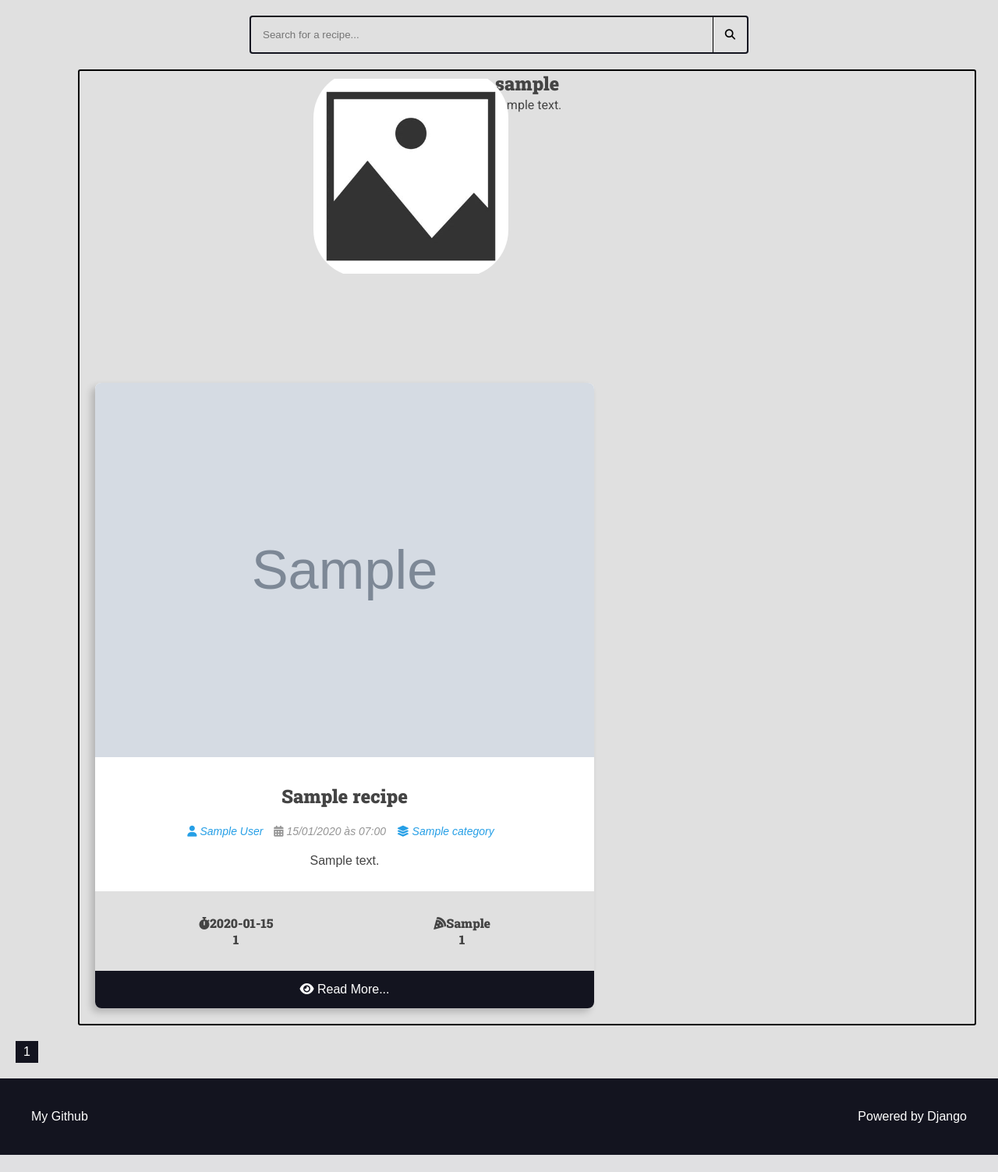
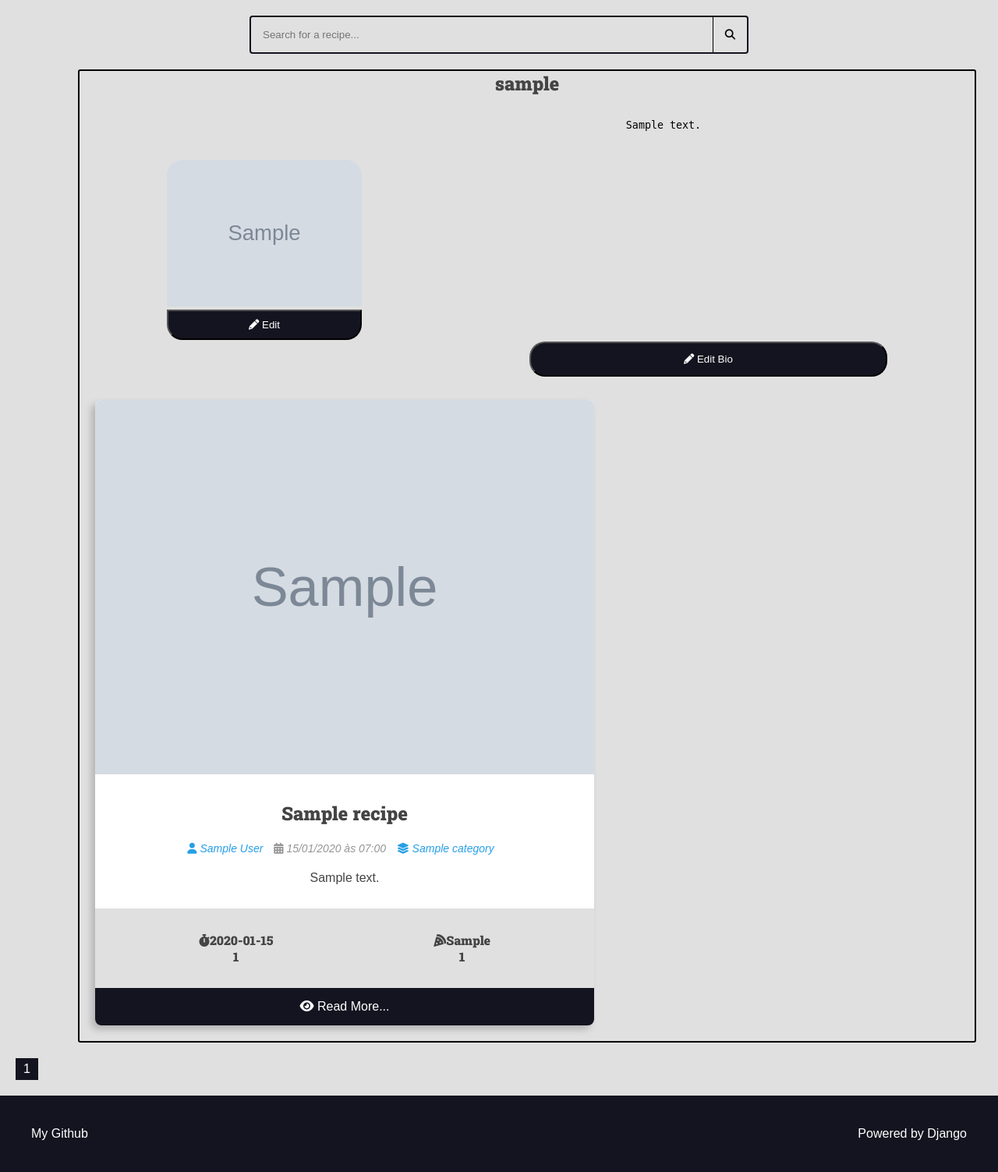
Before and after one commit to cleytonbernardino/recipe-website, a Django app: page /authors/profile/1/ in a window 1280 px wide. Shown: the part 131-1634 px from the top of the page at 78% size. Before the commit the page ends 1612 px from the top, so only its background shows below. Run offline with Django 4.2, Linux system fonts and the light colour scheme; a user stored in the database is signed in; tables that the repository leaves empty hold one stand-in row (values such as "Sample post"); grey boxes marked "Sample" are stand-in pictures.

Commit message:
profile page finished

```diff
--- a/authors/models.py
+++ b/authors/models.py
@@ -8,7 +8,7 @@
     author = models.OneToOneField(User, on_delete=models.CASCADE)
     bio = models.TextField(default='', blank=True)
     profile_picture = models.ImageField(
-        upload_to='auhtors/pictures/%Y/%m/%d/', null=True, blank=True
+        upload_to='authors/pictures/%Y/%m/%d/', null=True, blank=True
     )
 
     def __str__(self):
--- a/authors/templates/authors/pages/profile.html
+++ b/authors/templates/authors/pages/profile.html
@@ -6,11 +6,55 @@
 {% block content %}
     <div class="main-content center profile-container">
         <div class="profile-content">
-            <div class="profile-portail">
-                <h2>{{ profile.author.username }}</h2>
-                <p>{{ profile.bio }}</p>
+            <h2>{{ profile.author.username }}</h2>
+            <div class="profile-portail margin-top-2">
+                <div class="bio-container">
+                    {% if is_owner %}
+                        <form action="{% url "authors:profile_update_profile" %}" method="post" class="bio-form">
+                            {% csrf_token %}
+                            <div class="form-with-count">
+                                <textarea
+                                    name="text-bio"
+                                    id="text-bio"
+                                    class="show-bio"
+                                    max-length="255"
+                                    onkeyup="charCount(this)"
+                                    readonly
+                                >{{ profile.bio }}</textarea>
+                                <span id="current-char" class="form-length-count hidden">0/255</span>
+                            </div>
+                            <button type="submit" class="base-button profile-button" onclick="functinText(this)">
+                                <i class="fa-solid fa-pencil"></i>
+                                {% translate "Edit Bio" %}
+                            </button>
+                        </form>
+                    {% else %}
+                        <div class="bio-content">{{ profile.bio }}</div>
+                    {% endif %}
+                </div>
                 <div class="profile-image-container">
-                    <img src="/media/missionImage.jpg" alt="Profile Picture"  class="margin-top-1">
+                    {% if is_owner %}
+                        <form
+                            action="{% url "authors:profile_update_profile" %}"
+                            id="profile-image-form"
+                            method="POST"
+                            enctype="multipart/form-data"
+                        >
+                            {% csrf_token %}
+                            <input type="file" name="profile-image-input" style="height:0px;overflow:hidden" accept=".jpg, .png">
+                            <button class="base-button save-image-button hidden">
+                                <i class="fa-solid fa-floppy-disk"></i>
+                                {% translate "Save" %}
+                            </button>
+                            <img src="{{ image }}" alt="Profile Picture"  id="author-image" style="border-radius: 20px 20px 0 0;">
+                            <button type="button" class="base-button edit-image-button" onclick="chooseFile()">
+                                <i class="fa-solid fa-pencil"></i>
+                                {% translate "Edit" %}
+                            </button>
+                        </form>
+                    {% else %}
+                            <img src="/media/missionImage.jpg" alt="Profile Picture"  class="margin-top-1 image-portail">
+                    {% endif %}
                 </div>
             </div>
             <div class="profile-recipes main-content main-content-list container">
--- a/authors/urls.py
+++ b/authors/urls.py
@@ -23,5 +23,12 @@
         'dashboard/recipe/<int:id>/edit',
         views.DashboardRecipe.as_view(), name='dashboard_recipe_edit'
     ),
-    path('profile/<int:id>/', views.ProfileView.as_view(), name='profile_detail'),
+    path(
+        'profile/<int:id>/',
+        views.ProfileView.as_view(), name='profile_detail'
+    ),
+    path(
+        'profile/updateProfile/',
+        views.ProfileView.as_view(), name='profile_update_profile'
+    )
 ]
--- a/authors/views/profile.py
+++ b/authors/views/profile.py
@@ -1,30 +1,58 @@
+from os import environ
+
 from django.contrib.auth.models import User
-from django.shortcuts import get_object_or_404, render
+from django.shortcuts import get_object_or_404, redirect, render
+from django.urls import reverse
 from django.views import View
-from os import environ
 
 from authors.models import Profile
 from recipes.models import Recipe
 from utils.pagination import make_pagination
 
-PER_PAGE = int(environ.get('PER_PAGE', 6))
+PER_PAGE = int(environ.get('PROFILE_PER_PAGE', 6))
+
 
 class ProfileView(View):
     template_name = 'authors/pages/profile.html'
 
     def get(self, request, id: int):
+        context = {}
+
         profile = get_object_or_404(
                 Profile.objects.filter(pk=id).select_related('author'),
                 pk=id
             )
         author = User.objects.get(pk=id)
+        context['image'] = '/media/missionImage.jpg'
+
+        if author == self.request.user:
+            context['is_owner'] = True
+
+        if profile.profile_picture != '':
+            context['image'] = profile.profile_picture.url
+
         recipes = Recipe.objects.filter(author=author, is_published=True)\
             .select_related('category').prefetch_related('author').order_by('-id')
 
         page_obj, page_range = make_pagination(request, recipes, PER_PAGE)
 
-        return render(request, self.template_name, {
+        context.update({
             'profile': profile,
             'recipes': page_obj,
             'pagination_range': page_range,
         })
+
+        return render(request, self.template_name, context)
+
+    def post(self, request):
+        if request.POST.get('text-bio'):
+            request.user.profile.bio = request.POST['text-bio']
+
+        if request.FILES:
+            request.user.profile.profile_picture = request.FILES['profile-image-input']
+
+        request.user.profile.save()
+
+        return redirect(
+            reverse("authors:profile_detail", kwargs={"id": request.user.id})
+        )
--- a/base_static/global/css/styles.css
+++ b/base_static/global/css/styles.css
@@ -198,6 +198,10 @@
     padding: var(--spacing-gutter-small)
 }
 
+.hidden {
+    visibility: hidden;
+}
+
 .overflow-hidden {
     overflow: hidden;
 }
@@ -208,6 +212,36 @@
 
 .margin-top-1 {
     margin-top: 1rem;
+}
+
+.margin-top-2 {
+    margin-top: 2rem;
+}
+
+.margin-top-3 {
+    margin-top: 3rem;
+}
+
+.margin-top-4 {
+    margin-top: 4rem;
+}
+
+.margin-top-5 {
+    margin-top: 5rem;
+}
+
+/* BASE BUTTON */
+.base-button {
+    background: var(--color-primary-dark);
+    color: var(--color-white);
+    cursor: pointer;
+    text-align: center;
+    padding: 1rem;
+    transition: color 300ms ease-in-out;
+}
+
+.base-button:hover {
+    color: var(--color-primary);
 }
 
 .main-logo {
@@ -429,20 +463,15 @@
 }
 
 .recipe-footer a {
-    background: var(--color-primary-dark);
     display: block;
     color: var(--color-white);
-    text-align: center;
     padding: 1.5rem var(--spacing-gutter-medium);
-    transition: all 300ms ease-in-out;
     bottom: 0;
 }
 
 .recipe-footer a:hover {
     filter: brightness(1.3);
-    color: var(--color-primary)
 }
-
 
 .main-footer {
     display: flex;
@@ -658,37 +687,85 @@
     border-radius: 3px;
 }
 
+.bio-container {
+    width: 50%;
+    position: relative;
+}
+
 .profile-portail {
-    position: relative;
-    min-height: 40rem;
+    display: flex;
+    flex-flow: row-reverse nowrap;
+    justify-content: center;
+    min-height: 37rem;
+    gap: 10rem;
 }
 
 .profile-image-container {
     overflow: hidden;
     width: 25rem;
-    border-radius: 60px;
-    position: absolute;
-    top: 0;
-    left: 30rem;
 }
 
-
-
-
-
-
-
-/* BOTÃO FODA PARA SER USADO */
-
-#choice-button {
-    margin-top: .5rem;;
-    padding: 1rem;
-    border: solid 2px var(--color-primary-dark);
-    border-radius: 10px;
-    background: none;
+.profile-image-container img {
+    min-width: 25rem;
 }
 
-#choice-button:hover {
-    border-color: var(--color-primary-hover);
-    background: var(--color-gray-3);
+.image-portail {
+    border-radius: 60px;
 }
+
+.save-image-button {
+    width: 100%;
+    border-radius: 20px 20px 0 0;
+    margin-bottom: .4rem;
+}
+
+.edit-image-button {
+    width: 100%;
+    border-radius: 0 0 20px 20px;
+}
+
+.profile-button {
+    width: 80%;
+    padding: 1.3rem;
+    border-radius: 20px;
+    margin-bottom: 3rem;
+    position: absolute;
+    bottom: 0;
+    right: 0;
+}
+
+.bio-form {
+    width: 100%;
+    height: 70%;
+}
+
+.bio-form textarea {
+    width: 100%;
+    height: 100%;
+    resize: none;
+    padding: 1rem;
+}
+
+.bio-form textarea:not(.show-bio) {
+    background: var(--color-gray-2);
+    border: 2.5px solid black;
+    border-radius: 15px;
+}
+
+.show-bio {
+    background: none;
+    border: none;
+    outline: none;
+    cursor: default;
+    text-align: center;
+}
+
+.form-with-count {
+    height: 100%;
+}
+
+.form-length-count {
+    position: absolute;
+    bottom: 12rem;
+    right: 1rem;
+}
--- a/base_static/global/js/scripts.js
+++ b/base_static/global/js/scripts.js
@@ -48,6 +48,79 @@
 
 }
 
-function back(url){
+function back(url) {
     window.location.replace(url)
 }
+
+function charCount(element) {
+    const bioArea = element
+    const charCount = document.querySelector("#current-char")
+
+    const maxLength = bioArea.getAttribute("max-length")
+    const remainingChars = maxLength - bioArea.value.length
+
+    if (remainingChars <= 0) {
+        bioArea.value = bioArea.value.substr(0, maxLength)
+    }
+    charCount.textContent = `${remainingChars}/${maxLength}`
+}
+
+function functinText(element) {
+    const form = element.parentElement
+    const bioText = document.querySelector("#text-bio")
+    const button = document.querySelector(".profile-button")
+    const remainingChars = document.querySelector('#current-char')
+
+    form.addEventListener("submit", e => {
+        e.preventDefault()
+
+        if (!bioText.classList.contains('show-bio')) {
+            form.submit()
+            return
+        }
+
+        bioText.classList.remove("show-bio")
+        bioText.removeAttribute("readonly")
+        bioText.focus()
+        bioText.setSelectionRange(bioText.value.length, bioText.value.length)
+
+        remainingChars.classList.remove("hidden")
+        charCount(bioText)
+        button.innerHTML = '<i class="fa-solid fa-pencil"></i>  Send'
+    })
+}
+
+function isCurrentType(fileInput, acceptTypes=['image/png', 'image/jpeg']) {
+    const currentFile = fileInput.files
+    if (currentFile.length === 0) {
+        return false
+    }
+
+    if (acceptTypes.includes(currentFile[0].type)) {
+        return true
+    }
+}
+
+function chooseFile() {
+    // This function requires an element with id fileInput to act
+
+    const fileInput = document.getElementsByName('profile-image-input')[0]
+    const imagePortail = document.querySelector('#author-image')
+    const saveButton = document.querySelector('.save-image-button')
+
+    let tempURL
+
+    fileInput.click()
+
+    fileInput.addEventListener("change", () => {
+       if (!isCurrentType(fileInput)) {
+            return
+       }
+
+       imagePortail.setAttribute('style', 'border-radius:none;')
+       saveButton.classList.remove('hidden')
+
+       tempURL = URL.createObjectURL(fileInput.files[0])
+       imagePortail.setAttribute('src', tempURL)
+    }, {once: true})
+}
--- a/recipes/templates/recipes/partials/recipe.html
+++ b/recipes/templates/recipes/partials/recipe.html
@@ -65,7 +65,7 @@
 
         {% if is_detail_page is not True %}
             <footer class="recipe-footer">
-                <a href="{{ recipe.get_absolute_url }}" class="recipe-read-more button-dark button-full-width">
+                <a href="{{ recipe.get_absolute_url }}" class="base-button recipe-read-more">
                     <i class="fas fa-eye"></i>
                     <span>{% translate "Read More" %}...</span>
                 </a>
```
Also changed, not shown: locale/pt_BR/LC_MESSAGES/django.po, 2 other files.
